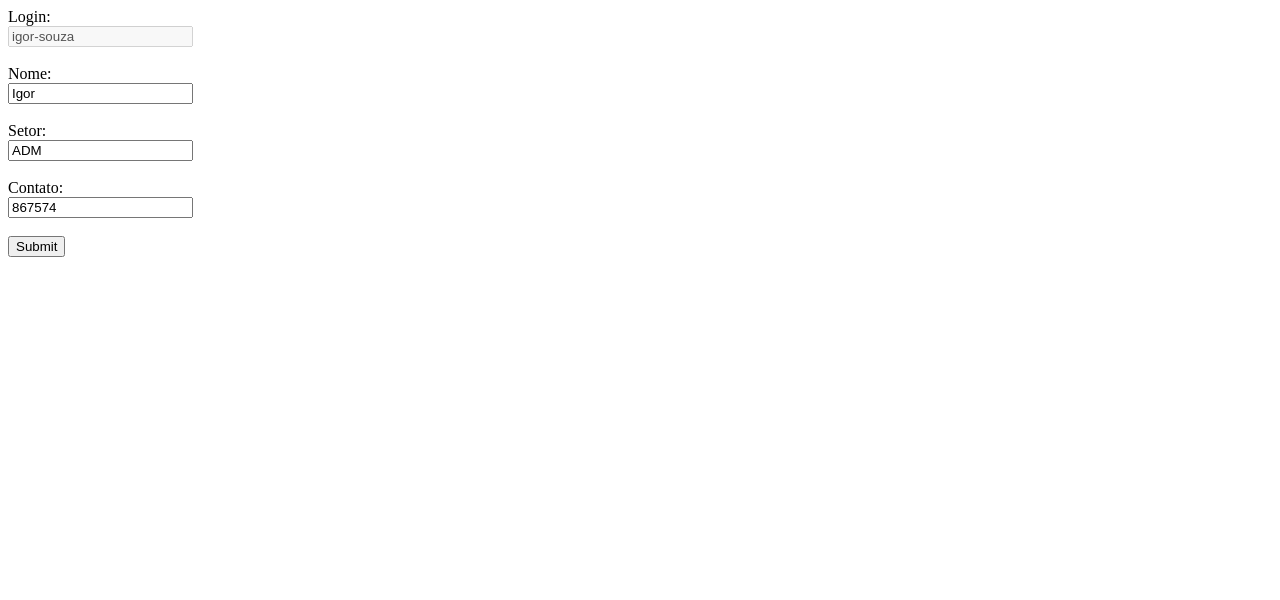
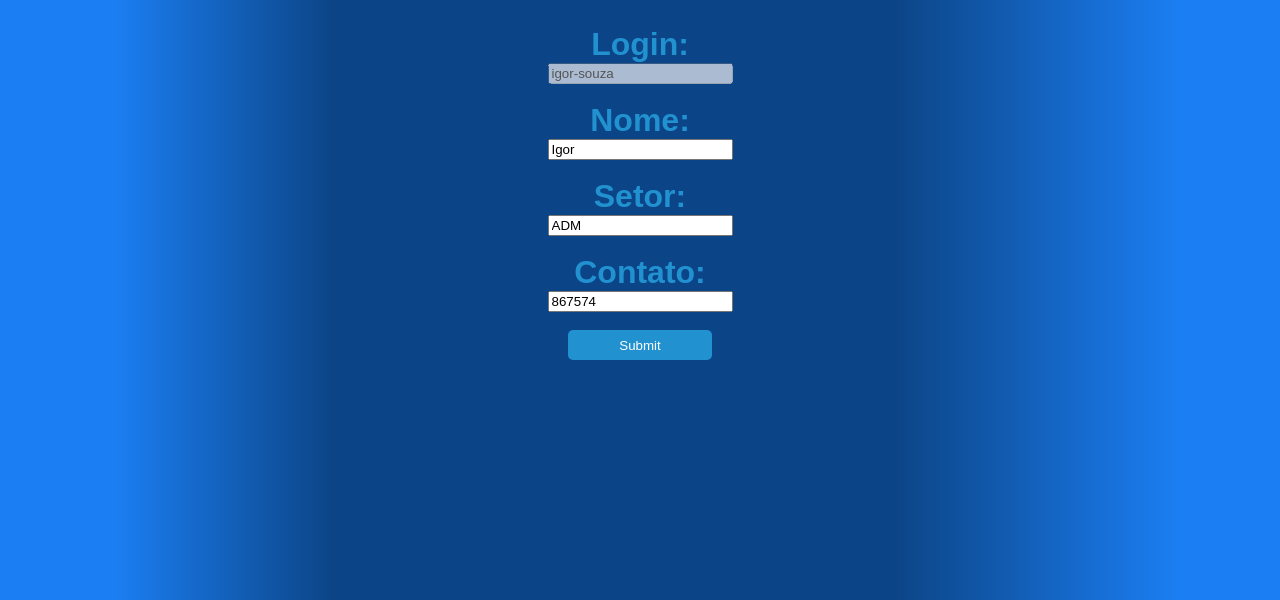
Before and after one commit to Igor-S-Souza/Trabalho-Final-1, a PHP site: page /ADM/editar_usuario.php?id=1 in a window 1280 px wide. Shown: the top 600 px of the page. Run offline with PHP 8.4, Linux system fonts and the light colour scheme; the visitor is signed in with stand-in values (Sample User, id 1); data comes from the database, SQL or seed files in the repository.

Commit message:
css editar usuario

```diff
--- a/ADM/editar_usuario.php
+++ b/ADM/editar_usuario.php
@@ -11,9 +11,10 @@ $id = $_GET['id'];
 <head>
 	<meta charset="utf-8">
 	<meta name="viewport" content="width=device-width, initial-scale=1">
+  <link rel="stylesheet" type="text/css" href="../CSS/estilo.css">
 	<title></title>
 </head>
-<body>
+<body class="corpo">
 <?php
 $selecionando = mysqli_query($conexao, "SELECT * FROM usuario_por_setor WHERE id ='$id'");
 while ($campo = mysqli_fetch_array($selecionando)) {
@@ -23,16 +24,21 @@ while ($campo = mysqli_fetch_array($selecionando)) {
 	$contato = $campo['contato'];
 }
  ?>
+ <center>
+ <div class="editar_usuario">
 <form method="POST" action="editando_usuario.php?id=<?php echo $id ?>">
-	<label>Login:</label><br>
+  <br>
+	<label class="titulo_senha">Login:</label><br>
 	<input type="text" name="login" value="<?php echo $login; ?>" disabled><br><br>
-	<label>Nome:</label><br>
+	<label class="titulo_senha">Nome:</label><br>
 	<input type="text" name="nome" value="<?php echo $nome; ?>"><br><br>
-	<label>Setor:</label><br>
+	<label class="titulo_senha">Setor:</label><br>
 	<input type="text" name="setor" value="<?php echo $setor; ?>"><br><br>
-	<label>Contato:</label><br>
+	<label class="titulo_senha">Contato:</label><br>
 	<input type="text" name="contato" value="<?php echo $contato; ?>"><br><br>
-	<input type="submit" name="enviar">
+	<input type="submit" name="enviar" class="submit_senha">
+</div>
+</center>
 </form>
 </body>
 </html>
```
